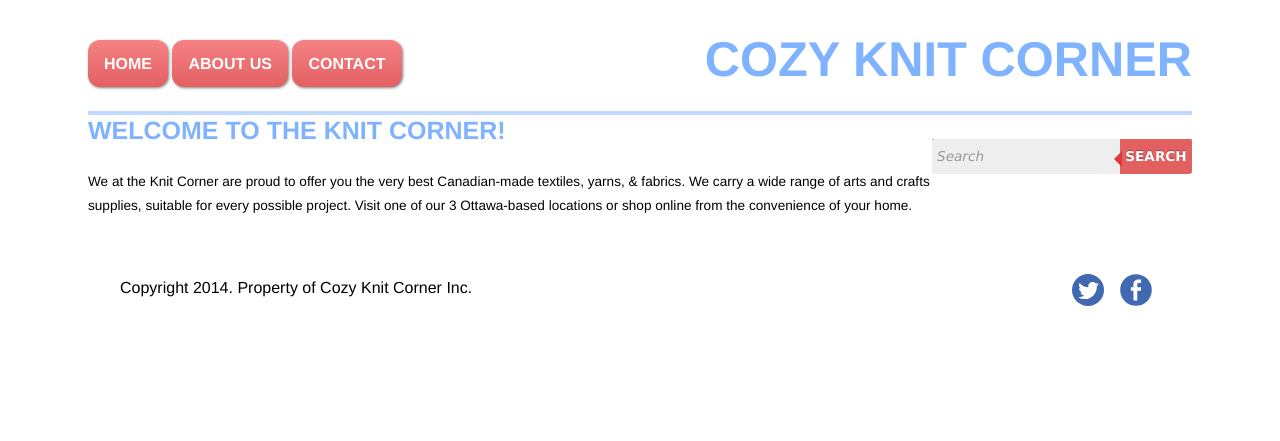
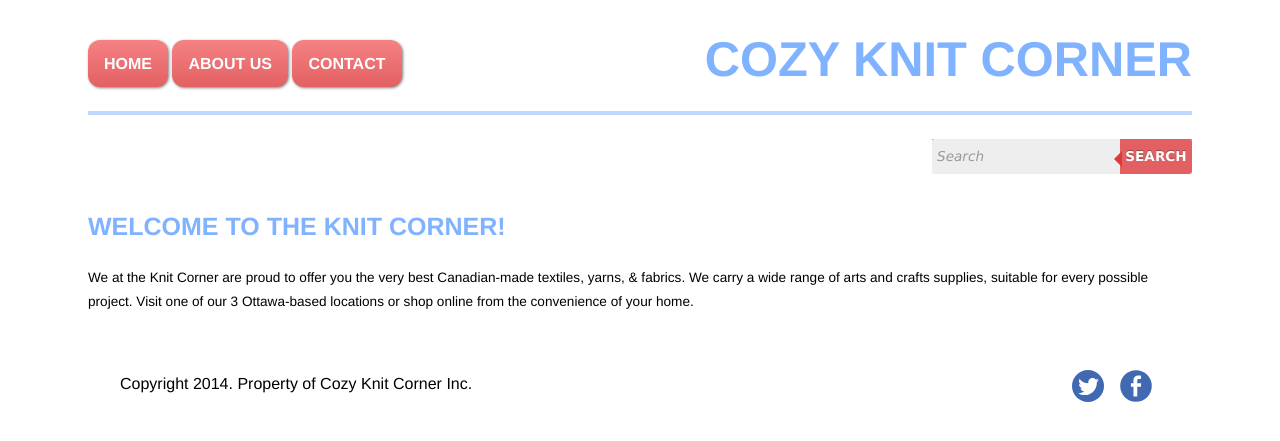
Before and after one commit to kaylatomkiewicz/ecommerce-website, a Jekyll site: the page built from index.html, in a window 1280 px wide. Shown: the top 441 px of the page. Built offline with Jekyll 4.4.1, drawn with Linux system fonts in a browser that asks for light colours; Markdown is read by kramdown in place of the engine named in the settings.

Commit message:
Edited links and made styling changes.

```diff
--- a/_layouts/default.html
+++ b/_layouts/default.html
@@ -3,6 +3,11 @@
 <head>
 <meta charset="UTF-8">
 <title>Knit Corner</title>
+
+<meta name="handheldfriendly" content="true">
+<meta name="mobileoptimized" content="240">
+<meta name="viewport" content="width=device-width,initial-scale=1">
+
 <link href="../css/buttons.css" rel="stylesheet">
 <link href="../css/common.css" rel="stylesheet">
 <link href="../css/forms.css" rel="stylesheet">
@@ -21,15 +26,15 @@
 
 <!-- Header --------------------------------------------------------------->
 
-    <header>
+    <header class="extralg-mar-bottom">
 
         <div class="nav">
 
             <h1 class="title">Cozy Knit Corner</h1>
 
                 <nav>
-                       <a class="btn milli" href="../index.html">Home</a>
-                       <a class="btn milli" href="../about.html">About Us</a>
+                       <a class="btn milli" href="{{site.baseurl}}/index.html/">Home</a>
+                       <a class="btn milli" href="{{site.baseurl}}/about.html/">About Us</a>
                        <a class="btn milli" href="#">Contact</a>
                </nav>
 
@@ -55,7 +60,7 @@
 <!-- Footer --------------------------------------------------------------->
 
 
-	<footer>
+	<footer class="extra-mar">
 
 		<a href="http://facebook.com"><img class="social" src="../images/fb-icon.svg" alt="Facebook Icon"></a>
 
--- a/css/typography.css
+++ b/css/typography.css
@@ -198,3 +198,7 @@
 .extra-mar-bottom {
 	margin-bottom: 4.25rem;
 }
+
+.extralg-mar-bottom {
+	margin-bottom: 6rem;
+}
```
